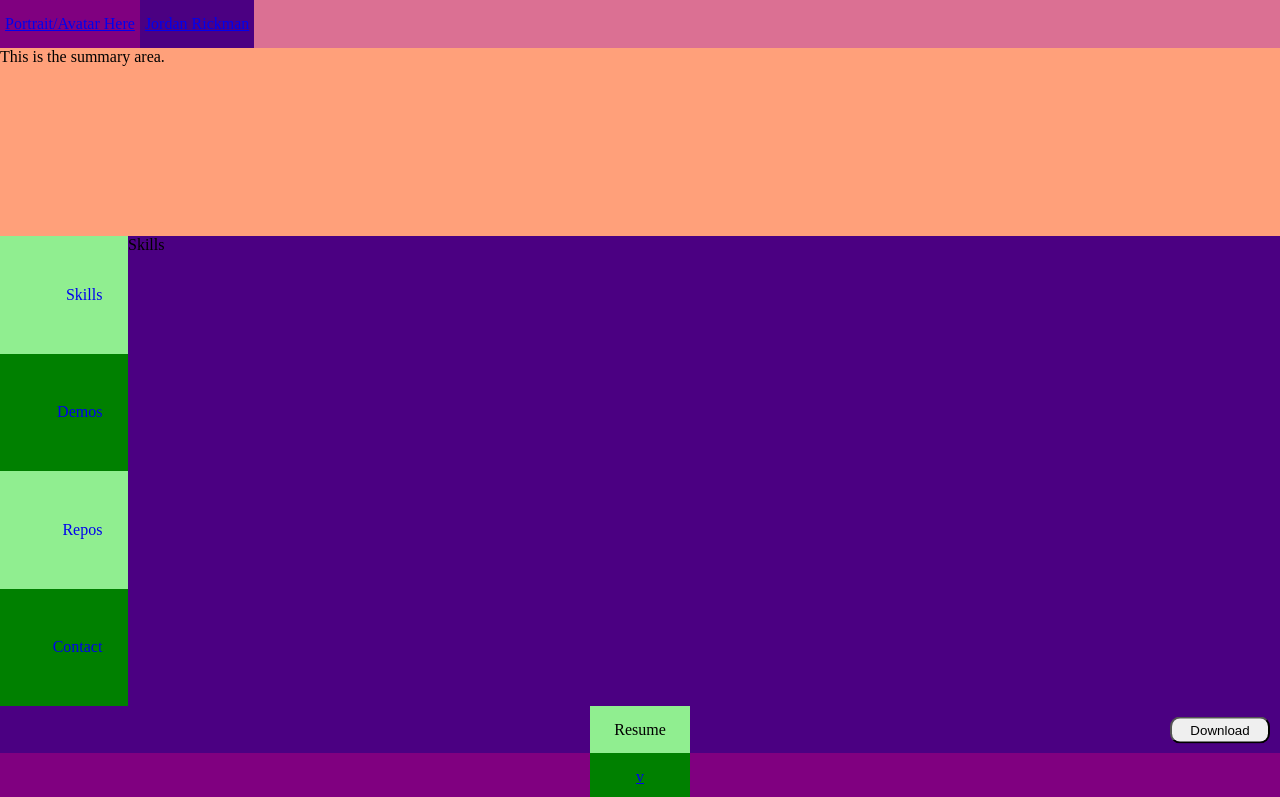
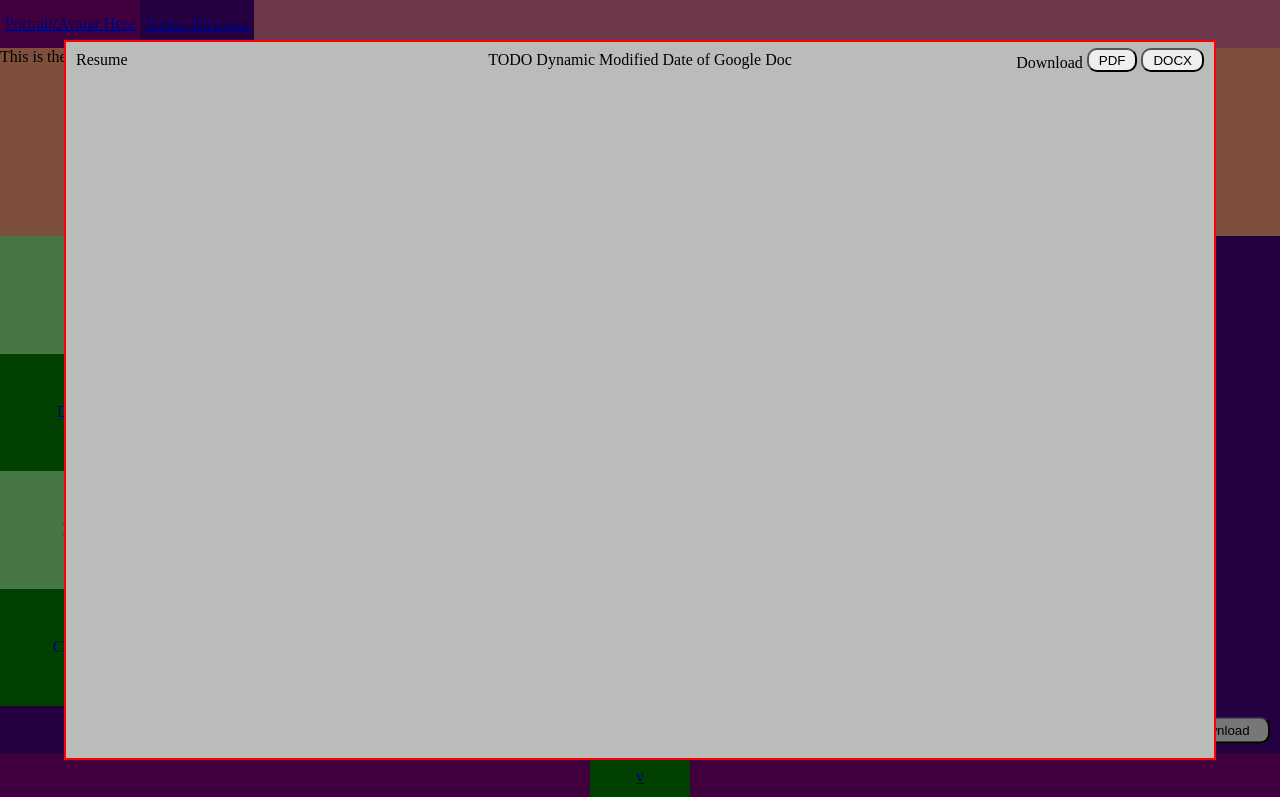
Before and after one commit to JordanRickman/portfolio-v2, a plain HTML site: page index.html in a window 1280 px wide. Both pictures are taken after a click on the button "Download". Shown: the top 797 px of the page. Drawn offline with nearby package versions, Linux system fonts and the light colour scheme.

Commit message:
Added modal window for displaying resume preview.

```diff
--- a/index.html
+++ b/index.html
@@ -12,6 +12,26 @@
   <script src="main.js"></script>
 </head>
 <body>
+
+<div class="modal-dimmer displaynone" id="modal-dimmer"></div>
+<div class="modal displaynone">
+  <div class="container modal-topbar">
+    <div class="container modal-title">
+      <div class="centervertical">Resume</div>
+    </div>
+    <div class="container modal-timestamp">
+      <div class="centervertical">TODO Dynamic Modified Date of Google Doc</div>
+    </div>
+    <div class="container modal-downloadgrp">
+      <div class="centervertical">Download</div>
+      <button class="centervertical" id="resume-download-pdf">PDF</button>
+      <button class="centervertical" id="resume-download-docx">DOCX</button>
+    </div>
+  </div> <!-- .modal-topbar -->
+  <div class="modal-content">
+  </div><!-- .modal-content -->
+</div><!-- .modal -->
+
 <div class="page" id="page">
 
   <div class="container top" id="top">
--- a/main.js
+++ b/main.js
@@ -1,4 +1,5 @@
 $(document).ready(function(){
+  // ----- DEBUG Layout -----
   // Color backgrounds for layout debugging
   var colors = [['red', 'darkred'],['palevioletred', 'mediumvioletred'],['lightsalmon', 'coral'],['purple','indigo'],['lightgreen','green'],['paleturquoise','turquoise'],['lightblue','royalblue']];
   var root = $('#page');
@@ -12,7 +13,8 @@ $(document).ready(function(){
     depth++;
   }
 
-  // Select the corrent tab if we load the page with a hash in the URL;
+  // ----- Tab Handling -----
+  // Select the corresponding tab if we load the page with a hash in the URL
   selectTab(window.location.hash);
 
   // Handling tab selection via navigation link
@@ -35,9 +37,28 @@ $(document).ready(function(){
     if ( !isInViewport(activeTab) ) {
       $(document).scrollTop(0);
     }
-  })
+  });
+
+  // ----- Modal Window Handling -----
+  // Open the modal window when the "Download" button is clicked
+  $('#download-resume').click(function(evt) {
+    $('.modal, .modal-dimmer').removeClass('displaynone');
+    // Exit the modal window with escape key
+    $(window).on('keydown.closeModal', function(evt) {
+      if ( evt.which == 27 ) { // 27 = ESC
+        $('.modal, .modal-dimmer').addClass('displaynone');
+        $(window).off('keydown.closeModal'); // thanks to jQuery event namespaces, only this handler will be detached
+      }
+    });
+  });
+  // Exit the modal window when clicking outside of it
+  $('.modal-dimmer').click(function(evt){
+    $('.modal, .modal-dimmer').addClass('displaynone');
+    $(window).off('keydown.closeModal');
+  });
 });
 
+// ----- Tab Handling -----
 // Switch tabs on hash change (from navbar or tab click)
 function selectTab(hash) {
   hash = hash.slice(1); // Strip hash symbol from beginning
@@ -54,6 +75,7 @@ $(window).on("hashchange", function(evt) {
 });
 
 
+// ----- Navbar Button Handling -----
 // Hide navigation buttons except when in view
 function isInViewport(elem) {
   // Check if element is (at least partially) visible within viewport
--- a/tablet_desktop.css
+++ b/tablet_desktop.css
@@ -134,3 +134,69 @@
 	border-radius: 10px;
 	text-align: center;
 }
+
+/* ----- Modal Resume Box Layout ----- */
+.displaynone {
+	display: none;
+}
+.modal-dimmer {
+	z-index: 100;
+
+	/* Fill entire viewport */
+	position: fixed;
+	top: 0;
+	left: 0;
+	height: 100%;
+	width: 100%;
+
+	background-color: rgba(0,0,0,0.5);
+}
+.modal {
+	z-index: 101;
+
+	/* Center vertically and horizontally on viewport */
+	position: fixed;
+	top: 50%;
+	left: 50%;
+	transform: translate(-50%, -50%);
+
+	/* Keep 20px buffer from edges of viewport */
+	/*max-height: calc(100% - 40px);
+	max-width: calc(100% - 40px);*/
+	width: 90vw;
+	height: 90vh;
+
+	background-color: #BBBBBB;
+	border: 2px solid red;
+}
+.modal-topbar {
+	position: absolute;
+	top: 0;
+	width: 100%;
+	height: 36px;
+}
+.modal-topbar > div {
+	height: 100%;
+	top: 0;
+	position: absolute;
+}
+.modal-title {
+	left: 10px;
+}
+.modal-timestamp {
+	/* center horizontally */
+	left: 50%;
+	transform: translateX(-50%);
+}
+.modal-downloadgrp {
+	right: 10px;
+}
+.modal-downloadgrp > * {
+	display: inline-block;
+}
+.modal-downloadgrp > button {
+	height: 24px;
+	border-radius: 10px;
+	text-align: center;
+	padding: 0 10px;
+}
```
